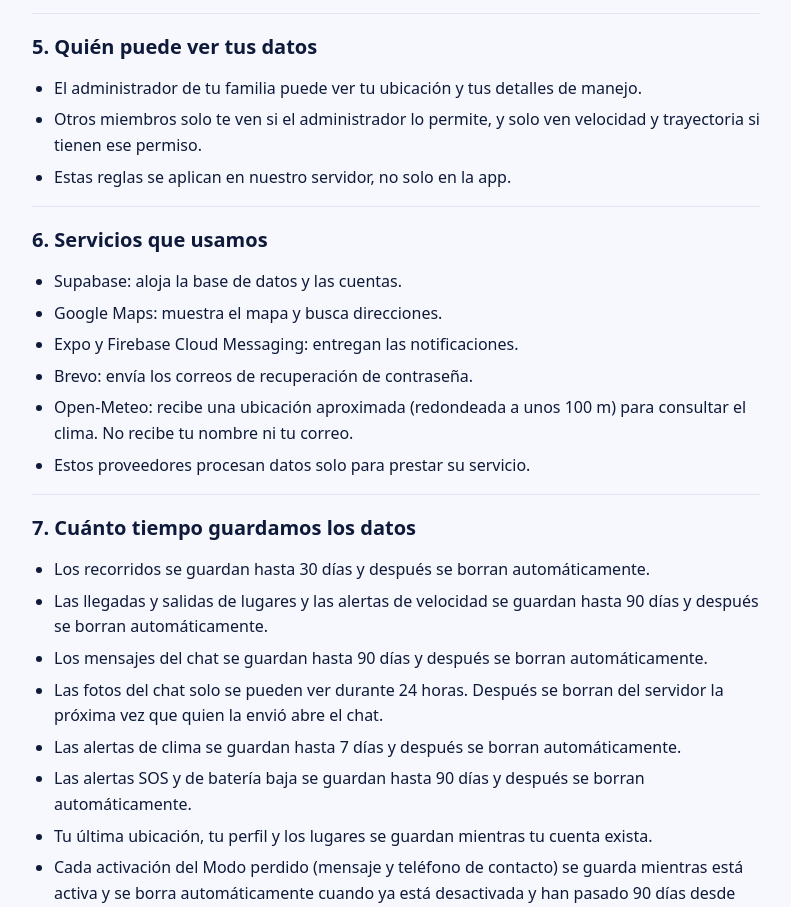
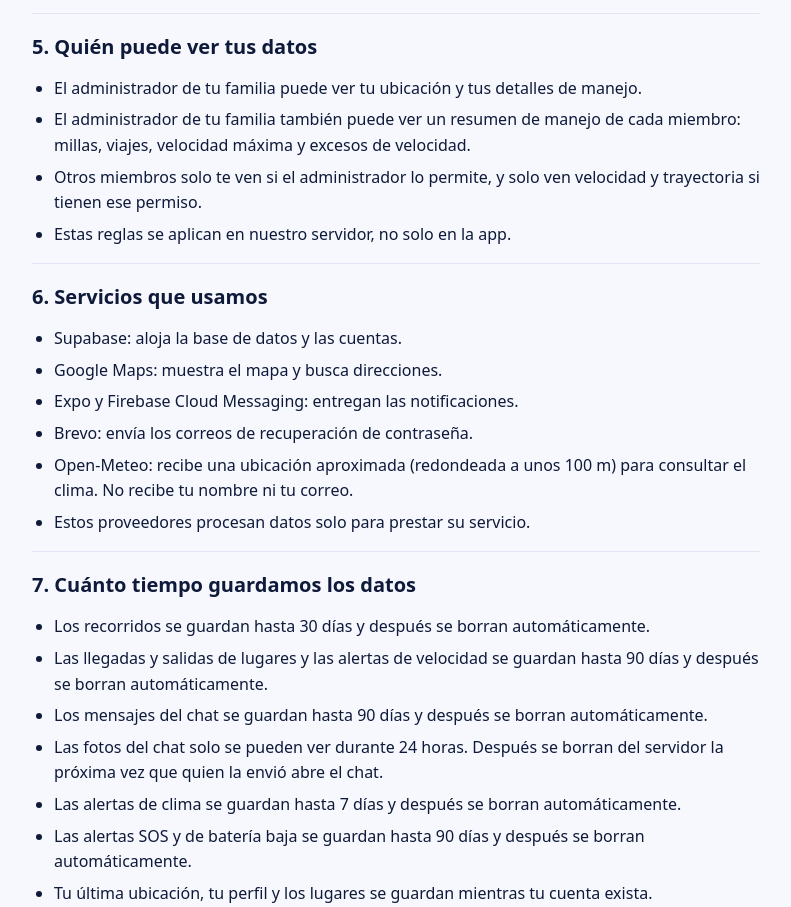
Before and after one commit to anielv99-create/linwell-web, a plain HTML site: page es/privacy.html in a window 1280 px wide. Shown: the part 1687-2594 px from the top of the page, without its empty margins (244-1035 px from the left). Drawn offline with Linux system fonts and the light colour scheme.

Commit message:
Privacidad: el admin puede ver un resumen de manejo de los miembros

```diff
--- a/es/privacy.html
+++ b/es/privacy.html
@@ -37,7 +37,7 @@
 <ul><li>Mostrar tu ubicación solo a los miembros de tu familia que el administrador haya autorizado.</li><li>Enviar notificaciones de llegadas, salidas, velocidad, batería baja, clima y SOS.</li><li>Permitir que el administrador haga sonar tu teléfono con una alarma cuando necesita localizarte con urgencia (sonará aunque esté en silencio).</li><li>Modo perdido: mostrar en la pantalla bloqueada del teléfono perdido el mensaje y el teléfono de contacto que escribió el administrador, para que quien lo encuentre pueda devolverlo. Cualquiera que tenga el teléfono en la mano puede leerlos sin desbloquearlo.</li><li>Permitirte iniciar sesión y recuperar tu contraseña.</li><li>No usamos tus datos para publicidad, no creamos perfiles comerciales y no vendemos tus datos a nadie.</li></ul>
 </section>
 <section><h2>5. Quién puede ver tus datos</h2>
-<ul><li>El administrador de tu familia puede ver tu ubicación y tus detalles de manejo.</li><li>Otros miembros solo te ven si el administrador lo permite, y solo ven velocidad y trayectoria si tienen ese permiso.</li><li>Estas reglas se aplican en nuestro servidor, no solo en la app.</li></ul>
+<ul><li>El administrador de tu familia puede ver tu ubicación y tus detalles de manejo.</li><li>El administrador de tu familia también puede ver un resumen de manejo de cada miembro: millas, viajes, velocidad máxima y excesos de velocidad.</li><li>Otros miembros solo te ven si el administrador lo permite, y solo ven velocidad y trayectoria si tienen ese permiso.</li><li>Estas reglas se aplican en nuestro servidor, no solo en la app.</li></ul>
 </section>
 <section><h2>6. Servicios que usamos</h2>
 <ul><li>Supabase: aloja la base de datos y las cuentas.</li><li>Google Maps: muestra el mapa y busca direcciones.</li><li>Expo y Firebase Cloud Messaging: entregan las notificaciones.</li><li>Brevo: envía los correos de recuperación de contraseña.</li><li>Open-Meteo: recibe una ubicación aproximada (redondeada a unos 100 m) para consultar el clima. No recibe tu nombre ni tu correo.</li><li>Estos proveedores procesan datos solo para prestar su servicio.</li></ul>
```
Also changed, not shown: privacy.html (+1 -1 lines).
